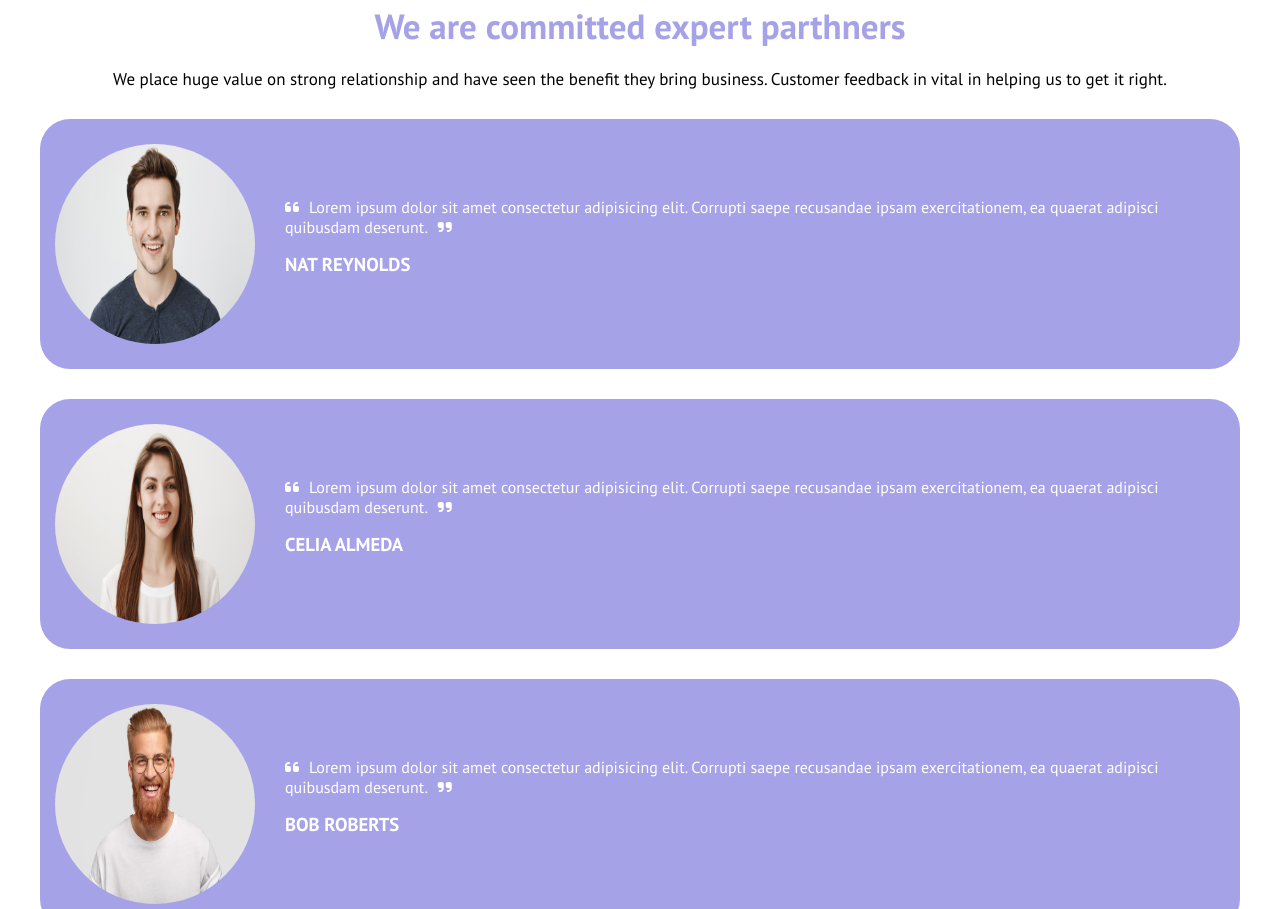
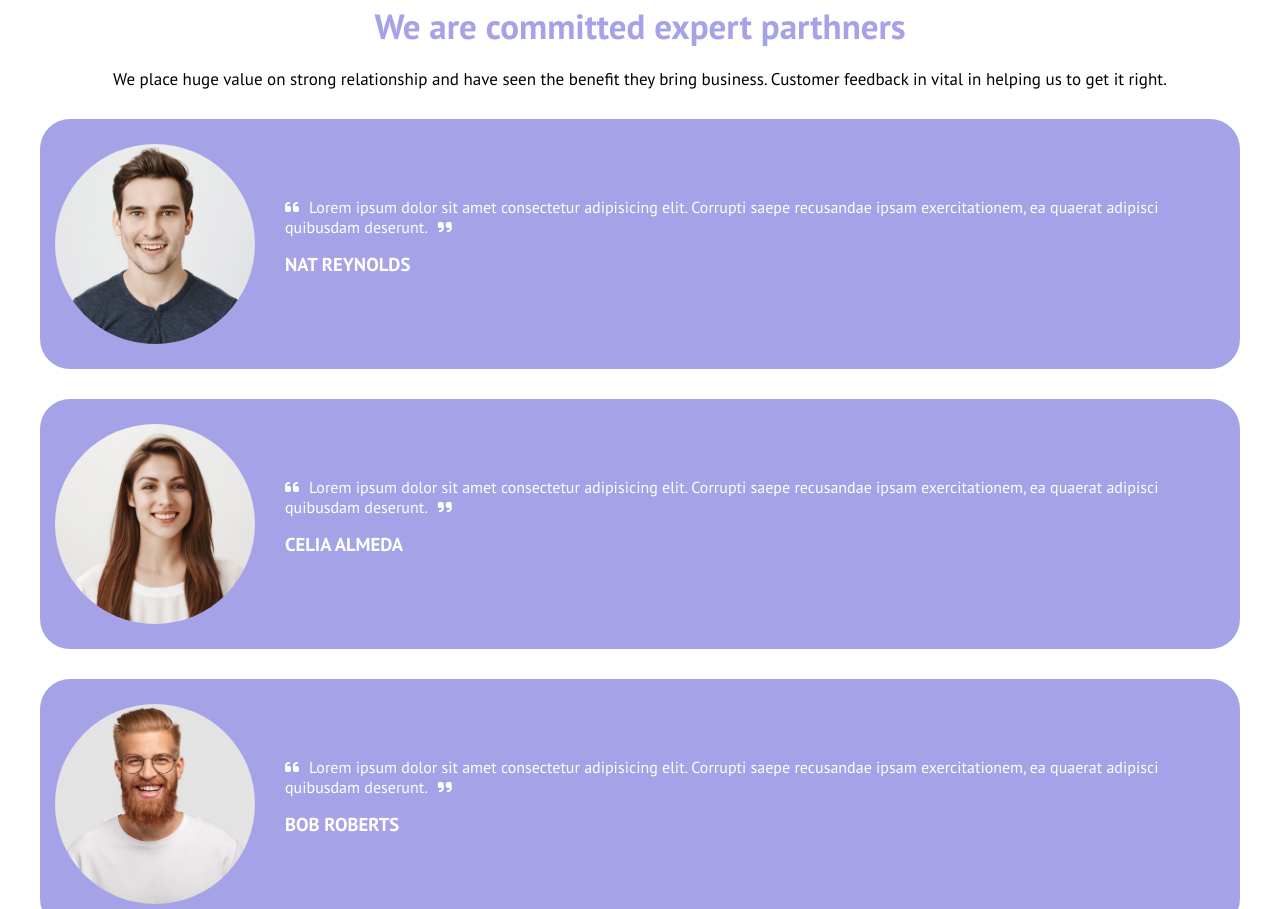
Before and after one commit to GiacomoSeveri/htmlcss-responsive-layout, a plain HTML site: page index.html in a window 1280 px wide. Shown: the part 1875-2784 px from the top of the page. Drawn offline with Linux system fonts and the light colour scheme.

Commit message:
fixed testimonials img

```diff
--- a/css/style.css
+++ b/css/style.css
@@ -259,7 +259,8 @@ a {
 .test-img {
     width: 200px;
     height: 200px;
-    border-radius: 50%
+    border-radius: 50%;
+    object-fit: cover;
 }
 
 .desc-test {
```
